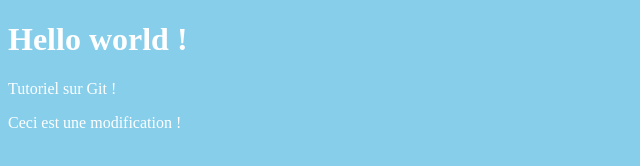
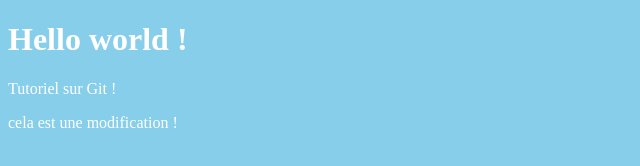
Before and after one commit to antoninvroom/tuto-git, a plain HTML site: page index.html in a window 1280 px wide. Shown: the full height of the page, 0-640 px from the left. Drawn offline with Linux system fonts and the light colour scheme.

Commit message:
change words

```diff
--- a/index.html
+++ b/index.html
@@ -15,6 +15,6 @@
   <body>
     <h1>  Hello world !</h1>
     <p>  Tutoriel sur Git ! </p>
-    <p> Ceci est une modification ! </p>
+    <p> cela est une modification ! </p>
   </body>
 </html>
```
